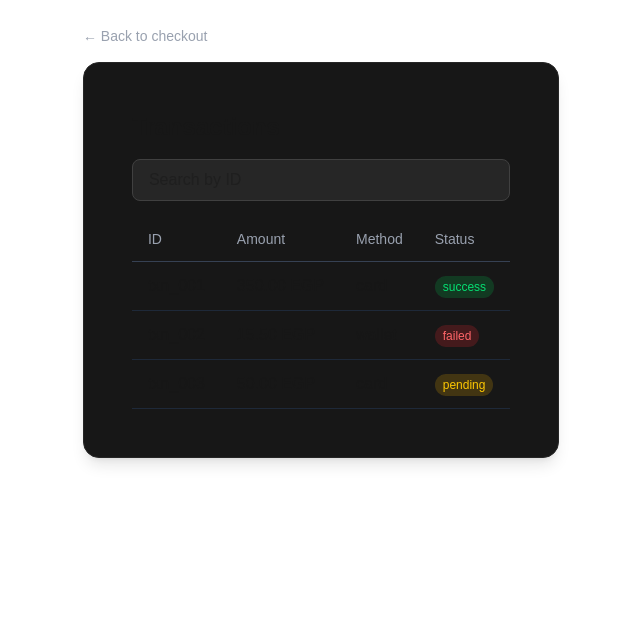
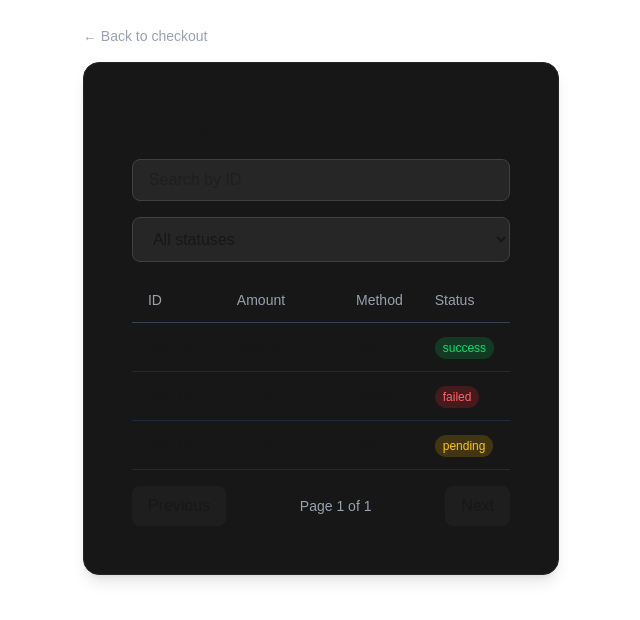
Before and after one commit to ahmedosama0038/payflow, a Next.js app: page /dashboard in a window 1280 px wide. Shown: the top 620 px of the page, without its empty margins (319-959 px from the left). Built offline with nearby package versions, Linux system fonts and the light colour scheme.

Commit message:
feat: add status filter and pagination to transactions table

```diff
--- a/src/app/components/TransactionsTable.tsx
+++ b/src/app/components/TransactionsTable.tsx
@@ -11,8 +11,13 @@ const statusStyles: Record<TransactionStatus, string> = {
   pending: "bg-yellow-500/20 text-yellow-400",
   refunded: "bg-gray-500/20 text-gray-400",
 };
+
 export default function TransactionsTable() {
   const [search, setSearch] = useState("");
+  const [statusFilter, setStatusFilter] = useState("all");
+  const [page, setPage] = useState(1);
+  const PAGE_SIZE = 5;
+
   const { data, isPending, isError } = useQuery({
     queryKey: ["transactions"],
     queryFn: getTransactions,
@@ -20,24 +25,47 @@ export default function TransactionsTable() {
 
   if (isPending) return <p>Loading...</p>;
   if (isError) return <p>Something went wrong</p>;
-  const filtered = data.filter((t) =>
-    t.id.toLowerCase().includes(search.toLowerCase()),
+
+  const filtered = data.filter(
+    (t) =>
+      t.id.toLowerCase().includes(search.toLowerCase()) &&
+      (statusFilter === "all" || t.status === statusFilter),
   );
+
+  const start = (page - 1) * PAGE_SIZE;
+  const pageItems = filtered.slice(start, start + PAGE_SIZE);
+  const totalPages = Math.ceil(filtered.length / PAGE_SIZE);
 
   return (
     <div className="max-w-3xl mx-auto p-6">
       <h1 className="text-2xl font-bold mb-4">Transactions</h1>
       <input
         value={search}
-        onChange={(e) => setSearch(e.target.value)}
+        onChange={(e) => {
+          setSearch(e.target.value);
+          setPage(1);
+        }}
         placeholder="Search by ID"
         className="mb-4 w-full rounded-lg border border-neutral-700 bg-neutral-800 px-4 py-2 focus:border-blue-500 focus:outline-none"
       />
+      <select
+        value={statusFilter}
+        onChange={(e) => {
+          setStatusFilter(e.target.value);
+          setPage(1);
+        }}
+        className="mb-4 w-full rounded-lg border border-neutral-700 bg-neutral-800 px-4 py-3 focus:border-blue-500 focus:outline-none"
+      >
+        <option value="all">All statuses</option>
+        <option value="success">Success</option>
+        <option value="failed">Failed</option>
+        <option value="pending">Pending</option>
+        <option value="refunded">Refunded</option>
+      </select>
       {filtered.length === 0 ? (
         <p className="py-6 text-center text-gray-400">No transactions found</p>
       ) : (
         <table className="w-full">
-    {/* الـ thead والـ tbody زي ما هم */}
           <thead>
             <tr className="border-b border-gray-700 text-gray-400">
               <th className="px-4 py-3 text-left text-sm font-medium text-gray-400">
@@ -55,7 +83,7 @@ export default function TransactionsTable() {
             </tr>
           </thead>
           <tbody>
-          {filtered.map((t) => (
+            {pageItems.map((t) => (
               <tr key={t.id} className="border-b border-gray-800">
                 <td className="px-4 py-3">{t.id}</td>
                 <td className="px-4 py-3">{formatAmount(t.amount)}</td>
@@ -72,6 +100,26 @@ export default function TransactionsTable() {
           </tbody>
         </table>
       )}
+
+      <div className="mt-4 flex items-center justify-between">
+        <button
+          onClick={() => setPage(page - 1)}
+          disabled={page === 1}
+          className="rounded-lg bg-neutral-800 px-4 py-2 disabled:opacity-50"
+        >
+          Previous
+        </button>
+        <span className="text-sm text-gray-400">
+          Page {page} of {totalPages}
+        </span>
+        <button
+          onClick={() => setPage(page + 1)}
+          disabled={page >= totalPages}
+          className="rounded-lg bg-neutral-800 px-4 py-2 disabled:opacity-50"
+        >
+          Next
+        </button>
+      </div>
     </div>
   );
 }
```
Lines whose indentation alone changed are shown as unchanged.
